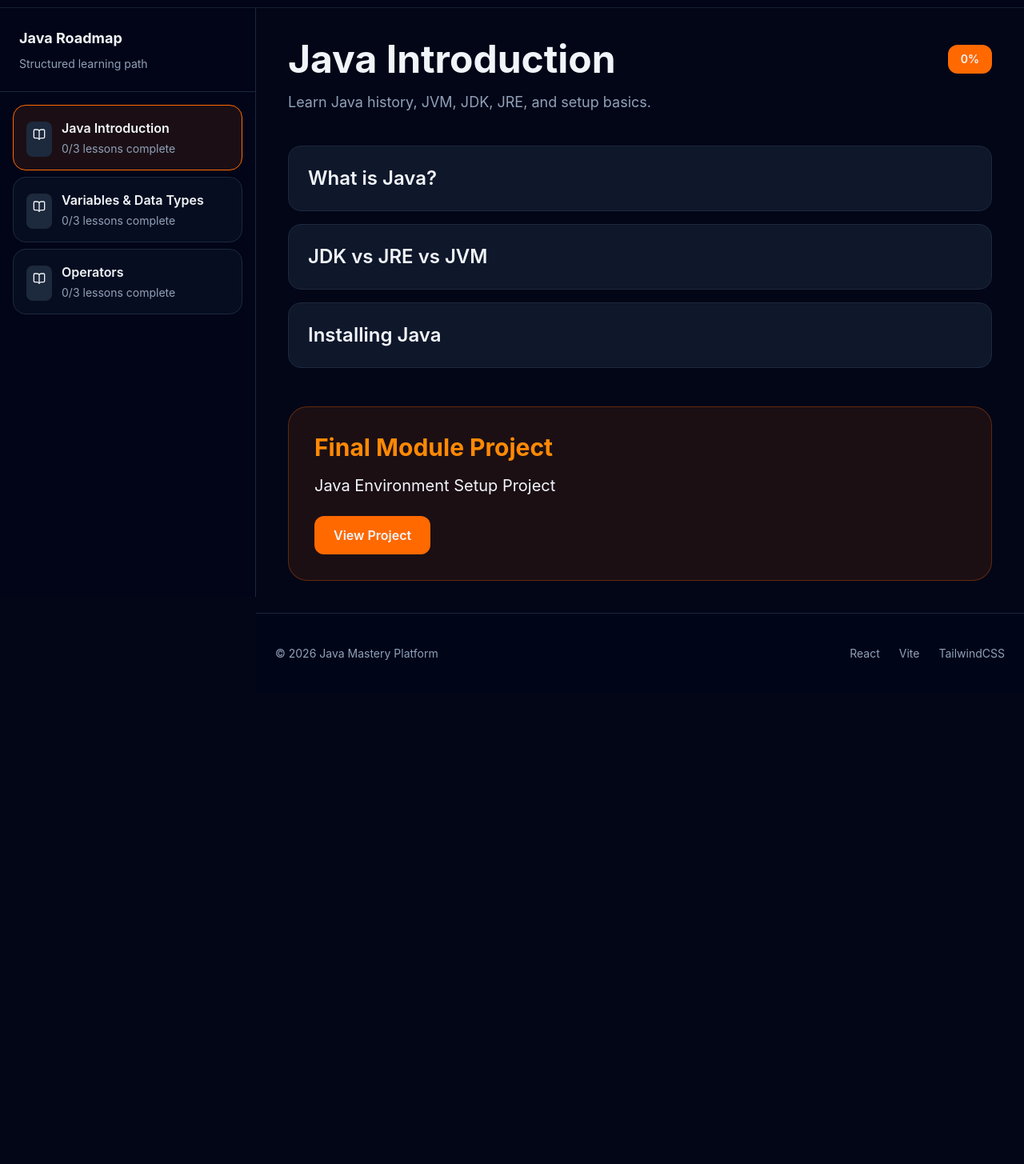
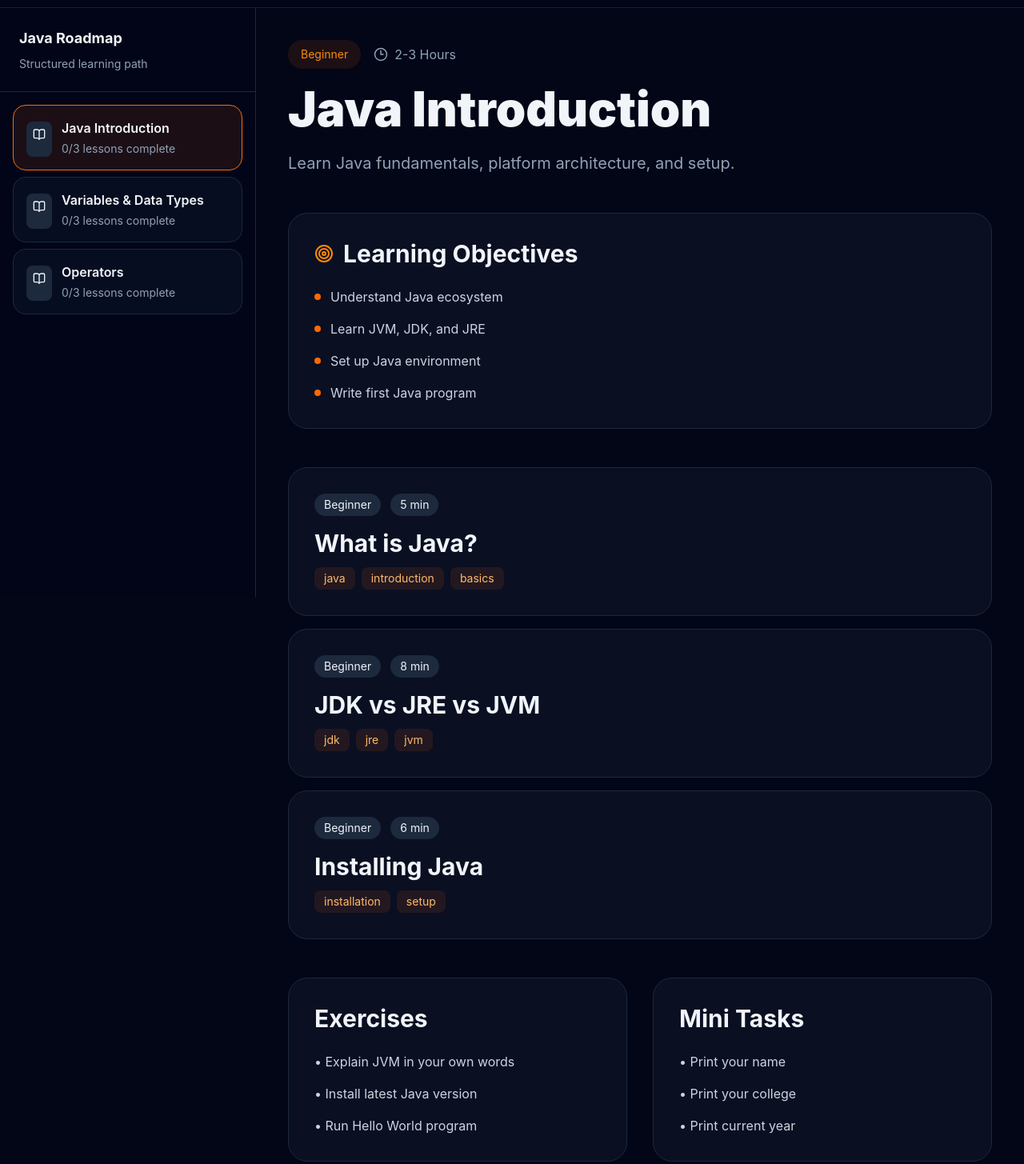
Before and after one commit to Arpitsingh16/java-mastery-platform, a React (Vite) app: page /java-mastery-platform/module/1 in a window 1280 px wide. Shown: the part 55-1510 px from the top of the page at 80% size. Before the commit the page ends 922 px from the top, so only its background shows below. Built offline with nearby package versions, Linux system fonts and the light colour scheme.

Commit message:
Build scalable curriculum architecture

```diff
--- a/src/data/modules.js
+++ b/src/data/modules.js
@@ -1,102 +1,371 @@
 export const modules = [
   {
     id: 1,
+
     title: 'Java Introduction',
+
     slug: 'java-introduction',
 
+    level: 'Beginner',
+
+    duration: '2-3 Hours',
+
     description:
-      'Learn Java history, JVM, JDK, JRE, and setup basics.',
+      'Learn Java fundamentals, platform architecture, and setup.',
+
+    objectives: [
+      'Understand Java ecosystem',
+      'Learn JVM, JDK, and JRE',
+      'Set up Java environment',
+      'Write first Java program',
+    ],
 
     lessons: [
       {
         id: 1,
+
         title: 'What is Java?',
+
         slug: 'what-is-java',
+
+        difficulty: 'Beginner',
+
+        readingTime: '5 min',
+
+        tags: [
+          'java',
+          'introduction',
+          'basics',
+        ],
+
+        prerequisites: [],
+
+        objectives: [
+          'Understand Java purpose',
+          'Learn Java advantages',
+          'Write first program',
+        ],
       },
 
       {
         id: 2,
+
         title: 'JDK vs JRE vs JVM',
+
         slug: 'jdk-jre-jvm',
+
+        difficulty: 'Beginner',
+
+        readingTime: '8 min',
+
+        tags: [
+          'jdk',
+          'jre',
+          'jvm',
+        ],
+
+        prerequisites: [
+          'what-is-java',
+        ],
+
+        objectives: [
+          'Understand JVM role',
+          'Differentiate JDK/JRE',
+        ],
       },
 
       {
         id: 3,
+
         title: 'Installing Java',
+
         slug: 'installing-java',
+
+        difficulty: 'Beginner',
+
+        readingTime: '6 min',
+
+        tags: [
+          'installation',
+          'setup',
+        ],
+
+        prerequisites: [
+          'jdk-jre-jvm',
+        ],
+
+        objectives: [
+          'Install Java correctly',
+          'Configure environment',
+        ],
       },
     ],
 
+    exercises: [
+      'Explain JVM in your own words',
+      'Install latest Java version',
+      'Run Hello World program',
+    ],
+
+    miniTasks: [
+      'Print your name',
+      'Print your college',
+      'Print current year',
+    ],
+
     project: {
-      title: 'Java Environment Setup Project',
+      title:
+        'Java Environment Setup Project',
+
+      description:
+        'Set up a complete Java development environment and execute multiple console applications.',
+
+      difficulty: 'Beginner',
     },
   },
 
   {
     id: 2,
+
     title: 'Variables & Data Types',
 
     slug: 'variables-data-types',
 
+    level: 'Beginner',
+
+    duration: '3-4 Hours',
+
     description:
-      'Understand variables, primitive types, and memory.',
+      'Master variables, memory, primitive data types, and casting.',
+
+    objectives: [
+      'Understand variables',
+      'Use primitive types',
+      'Perform type casting',
+    ],
 
     lessons: [
       {
         id: 1,
+
         title: 'Variables in Java',
+
         slug: 'variables-java',
+
+        difficulty: 'Beginner',
+
+        readingTime: '7 min',
+
+        tags: [
+          'variables',
+          'memory',
+        ],
+
+        prerequisites: [
+          'what-is-java',
+        ],
+
+        objectives: [
+          'Declare variables',
+          'Initialize values',
+        ],
       },
 
       {
         id: 2,
+
         title: 'Primitive Data Types',
+
         slug: 'primitive-data-types',
+
+        difficulty: 'Beginner',
+
+        readingTime: '10 min',
+
+        tags: [
+          'data-types',
+          'primitive',
+        ],
+
+        prerequisites: [
+          'variables-java',
+        ],
+
+        objectives: [
+          'Understand primitive types',
+          'Use memory efficiently',
+        ],
       },
 
       {
         id: 3,
+
         title: 'Type Casting',
+
         slug: 'type-casting',
+
+        difficulty: 'Beginner',
+
+        readingTime: '8 min',
+
+        tags: [
+          'casting',
+          'conversion',
+        ],
+
+        prerequisites: [
+          'primitive-data-types',
+        ],
+
+        objectives: [
+          'Perform implicit casting',
+          'Perform explicit casting',
+        ],
       },
     ],
 
+    exercises: [
+      'Create variables of all primitive types',
+      'Convert int to double',
+      'Swap two variables',
+    ],
+
+    miniTasks: [
+      'Student marks program',
+      'Temperature converter',
+      'Age calculator',
+    ],
+
     project: {
-      title: 'Student Information System',
+      title:
+        'Student Information System',
+
+      description:
+        'Create a student profile management console application.',
+
+      difficulty: 'Beginner',
     },
   },
 
   {
     id: 3,
+
     title: 'Operators',
 
     slug: 'operators',
 
+    level: 'Beginner',
+
+    duration: '3 Hours',
+
     description:
-      'Master arithmetic, relational, logical, and assignment operators.',
+      'Learn arithmetic, logical, relational, and assignment operators.',
+
+    objectives: [
+      'Use arithmetic operators',
+      'Build conditions',
+      'Evaluate logic',
+    ],
 
     lessons: [
       {
         id: 1,
+
         title: 'Arithmetic Operators',
+
         slug: 'arithmetic-operators',
+
+        difficulty: 'Beginner',
+
+        readingTime: '6 min',
+
+        tags: [
+          'operators',
+          'math',
+        ],
+
+        prerequisites: [
+          'variables-java',
+        ],
+
+        objectives: [
+          'Perform calculations',
+          'Use mathematical operators',
+        ],
       },
 
       {
         id: 2,
+
         title: 'Relational Operators',
+
         slug: 'relational-operators',
+
+        difficulty: 'Beginner',
+
+        readingTime: '5 min',
+
+        tags: [
+          'comparison',
+          'logic',
+        ],
+
+        prerequisites: [
+          'arithmetic-operators',
+        ],
+
+        objectives: [
+          'Compare values',
+          'Create conditions',
+        ],
       },
 
       {
         id: 3,
+
         title: 'Logical Operators',
+
         slug: 'logical-operators',
+
+        difficulty: 'Beginner',
+
+        readingTime: '7 min',
+
+        tags: [
+          'boolean',
+          'logic',
+        ],
+
+        prerequisites: [
+          'relational-operators',
+        ],
+
+        objectives: [
+          'Use AND/OR/NOT',
+          'Build complex conditions',
+        ],
       },
+    ],
+
+    exercises: [
+      'Build simple calculator',
+      'Compare two numbers',
+      'Evaluate boolean expressions',
+    ],
+
+    miniTasks: [
+      'Even odd checker',
+      'Percentage calculator',
+      'Grade evaluator',
     ],
 
     project: {
       title: 'Scientific Calculator',
+
+      description:
+        'Build a multi-operation Java calculator with advanced operations.',
+
+      difficulty: 'Beginner',
     },
   },
 ]
--- a/src/pages/ModulePage.jsx
+++ b/src/pages/ModulePage.jsx
@@ -1,6 +1,10 @@
 import { Link, useParams } from 'react-router-dom'
 
-import { CheckCircle } from 'lucide-react'
+import {
+  CheckCircle,
+  Clock3,
+  Target,
+} from 'lucide-react'
 
 import { modules } from '../data/modules'
 
@@ -23,27 +27,77 @@ export default function ModulePage() {
   }
 
   return (
-    <div className="mx-auto max-w-5xl">
+    <div className="mx-auto max-w-6xl">
 
-      <div className="mb-10">
+      <div className="mb-12">
 
-        <div className="mb-4 flex items-center justify-between">
+        <div className="mb-5 flex flex-wrap items-center gap-4">
 
-          <h1 className="text-5xl font-bold">
+          <span
+            className="
+              rounded-full bg-orange-500/10
+              px-4 py-2 text-sm
+              text-orange-400
+            "
+          >
+            {module.level}
+          </span>
+
+          <div className="flex items-center gap-2 text-slate-400">
+            <Clock3 size={18} />
+
+            {module.duration}
+          </div>
+        </div>
+
+        <h1 className="mb-6 text-6xl font-black">
           {module.title}
         </h1>
 
-          <div className="rounded-xl bg-orange-500 px-4 py-2 text-sm font-semibold">
-            {getModuleProgress(module)}%
-          </div>
-        </div>
-
-        <p className="text-lg text-slate-400">
+        <p className="max-w-3xl text-xl text-slate-400">
           {module.description}
         </p>
       </div>
 
-      <div className="space-y-4">
+      <div
+        className="
+          mb-12 rounded-3xl border
+          border-slate-800
+          bg-slate-900/60 p-8
+        "
+      >
+        <div className="mb-6 flex items-center gap-3">
+
+          <Target className="text-orange-400" />
+
+          <h2 className="text-3xl font-bold">
+            Learning Objectives
+          </h2>
+        </div>
+
+        <ul className="space-y-4">
+
+          {module.objectives.map(
+            (objective) => (
+              <li
+                key={objective}
+                className="flex gap-3 text-slate-300"
+              >
+                <div
+                  className="
+                    mt-2 h-2 w-2
+                    rounded-full bg-orange-500
+                  "
+                />
+
+                {objective}
+              </li>
+            )
+          )}
+        </ul>
+      </div>
+
+      <div className="mb-12 space-y-4">
 
         {module.lessons.map((lesson) => {
           const completed =
@@ -56,38 +110,151 @@ export default function ModulePage() {
               key={lesson.slug}
               to={`/lesson/${lesson.slug}`}
               className="
-                flex items-center justify-between
-                rounded-2xl border border-slate-800
-                bg-slate-900 p-6 transition
-                hover:border-orange-500
+                block rounded-3xl border
+                border-slate-800
+                bg-slate-900/60 p-8
+                transition hover:border-orange-500
               "
             >
+              <div className="flex items-start justify-between gap-6">
+
                 <div>
-                <h2 className="text-2xl font-semibold">
+                  <div className="mb-4 flex flex-wrap gap-3">
+
+                    <span
+                      className="
+                        rounded-full bg-slate-800
+                        px-3 py-1 text-sm
+                      "
+                    >
+                      {lesson.difficulty}
+                    </span>
+
+                    <span
+                      className="
+                        rounded-full bg-slate-800
+                        px-3 py-1 text-sm
+                      "
+                    >
+                      {lesson.readingTime}
+                    </span>
+                  </div>
+
+                  <h2 className="mb-3 text-3xl font-bold">
                     {lesson.title}
                   </h2>
+
+                  <div className="flex flex-wrap gap-2">
+
+                    {lesson.tags.map((tag) => (
+                      <span
+                        key={tag}
+                        className="
+                          rounded-lg bg-orange-500/10
+                          px-3 py-1 text-sm
+                          text-orange-300
+                        "
+                      >
+                        {tag}
+                      </span>
+                    ))}
+                  </div>
                 </div>
 
                 {completed && (
                   <CheckCircle className="text-green-500" />
                 )}
+              </div>
             </Link>
           )
         })}
       </div>
 
-      <div className="mt-12 rounded-3xl border border-orange-500/30 bg-orange-500/10 p-8">
+      <div className="grid gap-8 lg:grid-cols-2">
 
-        <h2 className="mb-4 text-3xl font-bold text-orange-400">
+        <div
+          className="
+            rounded-3xl border
+            border-slate-800
+            bg-slate-900/60 p-8
+          "
+        >
+          <h2 className="mb-6 text-3xl font-bold">
+            Exercises
+          </h2>
+
+          <ul className="space-y-4">
+
+            {module.exercises.map(
+              (exercise) => (
+                <li
+                  key={exercise}
+                  className="text-slate-300"
+                >
+                  • {exercise}
+                </li>
+              )
+            )}
+          </ul>
+        </div>
+
+        <div
+          className="
+            rounded-3xl border
+            border-slate-800
+            bg-slate-900/60 p-8
+          "
+        >
+          <h2 className="mb-6 text-3xl font-bold">
+            Mini Tasks
+          </h2>
+
+          <ul className="space-y-4">
+
+            {module.miniTasks.map((task) => (
+              <li
+                key={task}
+                className="text-slate-300"
+              >
+                • {task}
+              </li>
+            ))}
+          </ul>
+        </div>
+      </div>
+
+      <div
+        className="
+          mt-12 rounded-3xl border
+          border-orange-500/20
+          bg-orange-500/5 p-8
+        "
+      >
+        <h2 className="mb-4 text-4xl font-bold text-orange-400">
           Final Module Project
         </h2>
 
-        <p className="mb-6 text-xl">
+        <h3 className="mb-4 text-2xl font-semibold">
           {module.project.title}
+        </h3>
+
+        <p className="mb-6 text-slate-300">
+          {module.project.description}
         </p>
 
-        <button className="rounded-xl bg-orange-500 px-6 py-3 font-semibold">
-          View Project
+        <div className="mb-6 text-sm text-orange-300">
+          Difficulty: {module.project.difficulty}
+        </div>
+
+        <button
+          className="
+            rounded-2xl bg-orange-500
+            px-6 py-3 font-semibold
+            text-white transition
+            hover:bg-orange-600
+          "
+        >
+          Start Project
         </button>
       </div>
     </div>
```
Also changed, not shown: package.json (+7 -1 lines), 1 other file (tests, documents, lock files or other folders). Lines whose indentation alone changed are shown as unchanged.
